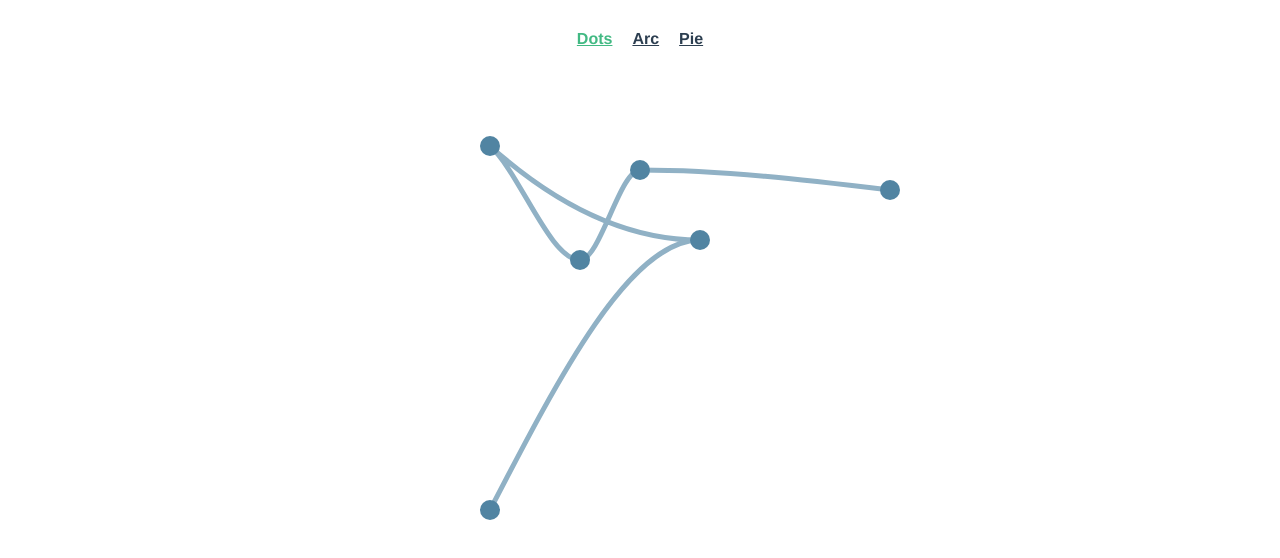
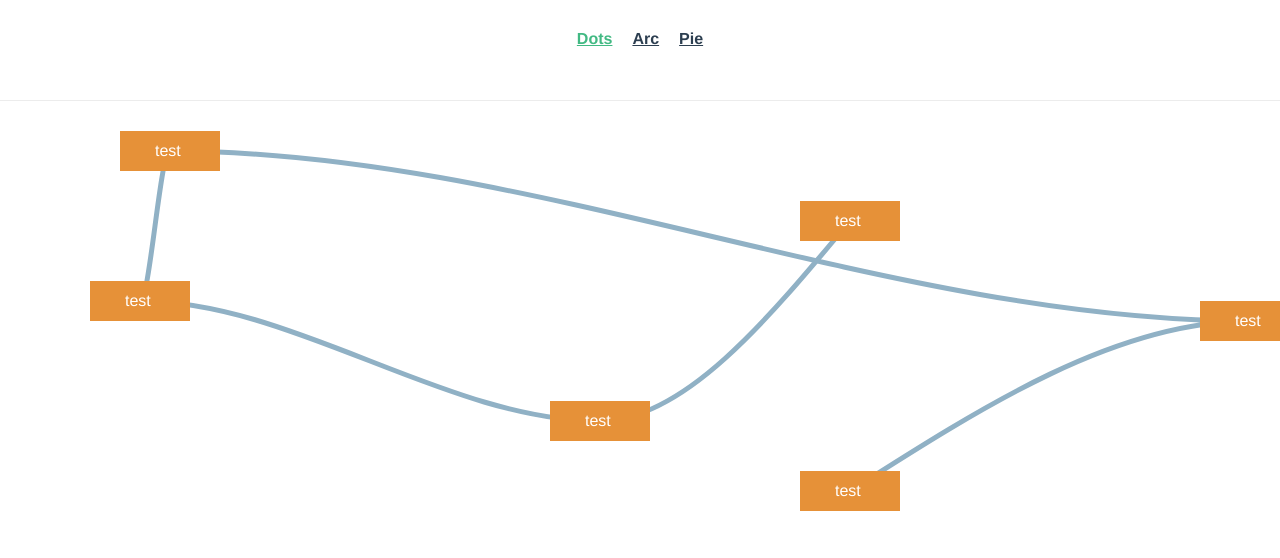
Before and after one commit to myvagrantlife/vue-d3-playground, a Vue app: page / in a window 1280 px wide. Shown: the top 558 px of the page. Built offline with nearby package versions, Linux system fonts and the light colour scheme.

Commit message:
improve dot example closer to ly prototype

```diff
--- a/public/index.html
+++ b/public/index.html
@@ -6,6 +6,7 @@
     <meta name="viewport" content="width=device-width,initial-scale=1.0" />
     <link rel="icon" href="<%= BASE_URL %>favicon.ico" />
     <title>vue-d3-playground</title>
+    <script src="https://code.easypz.io/easypz.latest.min.js"></script>
   </head>
   <body>
     <noscript>
--- a/src/App.vue
+++ b/src/App.vue
@@ -26,8 +26,9 @@ body {
 }
 
 #nav {
-  height: 10vh;
+  height: 5vh;
   padding: 30px;
+  border-bottom:1px solid #ececec;
 
   a {
     font-weight: bold;
@@ -41,11 +42,11 @@ body {
 }
 
 #wrapper {
-  height: 90vh;
+  height: 95vh;
 }
 
 svg {
-  overflow: visible;
+  overflow: hidden;
 }
 
 .value-slider {
--- a/src/components/Dots.vue
+++ b/src/components/Dots.vue
@@ -1,15 +1,19 @@
 <template>
-  <svg>
+ <svg easypz='{ "applyTransformTo": "svg > *", "modes": ["SIMPLE_PAN", "FLICK_PAN", "DBLCLICK_ZOOM_IN", "DBLRIGHTCLICK_ZOOM_OUT", "WHEEL_ZOOM_EASE", "PINCH_ZOOM"], "options": { "minScale": 0.5, "maxScale": 1.5, "bounds": { "top": -4000, "right": 4000, "bottom": 4000, "left": -4000 } }, "modeSettings": { "SIMPLE_PAN": { "minDistance": 3, "delay": "100" }, "FLICK_PAN": { "minDistance": 3, "delay": 300, "friction": 0.005 }, "DBLCLICK_ZOOM_IN": { "dblClickTime": 300, "zoomInScaleChange": "0.3", "zoomOutScaleChange": 3, "maxHoldTime": 200 }, "WHEEL_ZOOM": { "zoomInScaleChange": 0.8, "zoomOutScaleChange": 1.2, "momentumSpeedPercentage": 0.001, "momentumFriction": 0.000004, "easeDuration": 300 }, "PINCH_ZOOM": { "friction": "0.00001" }, "WHEEL_PAN_X": { "speed": 50 }, "BRUSH_ZOOM": { "minDistance": 3, "delay": 300, "minTime": 150 }, "DYNAMIC_ZOOM_X_STATIC": { "speed": 0.05, "minDistance": 3, "delay": 300, "minDirectionPercentage": 0.7 }, "RUB_ZOOM_IN_X": { "speed": 0.02, "minDistance": 15, "minDistanceAfterDirectionChange": 10 }, "SHIFT_DRAG_ZOOM": { "speed": 0.05 } } }'>
     <path stroke="#90b1c5" fill="none" stroke-width="5" :d="d" />
-    <circle
-      r="10"
-      v-for="(item, index) in dataset"
-      :cx="item[0]"
-      :cy="item[1]"
-      :key="index"
-      fill="#5184a2"
-      @click="onClick(item)"
-    />
+    <g v-for="(item, index) in dataset" :key="index">
+      <rect
+        :x="item.x"
+        :y="item.y"
+        width="100"
+        height="40"
+        fill="#e69138"
+        @click="onClick(item)" />
+      <text
+        :x="item.x + 35"
+        :y="item.y + 25"
+        fill="#ffffff">test</text>
+    </g>
   </svg>
 </template>
 
@@ -26,7 +30,7 @@ export default {
   },
   methods: {
     onClick(item) {
-      console.log("this is the item!", item);
+      console.log(`open the menu for item: ${item.title}`)
       this.dataset = _.shuffle(this.dataset);
     }
   },
@@ -35,8 +39,8 @@ export default {
       return d3
         .line()
         .curve(d3["curveMonotoneX"])
-        .x(v => v[0])
-        .y(v => v[1]);
+        .x(v => v.x + 50)
+        .y(v => v.y + 20);
     },
     d() {
       return this.lineGenerator(this.dataset);
@@ -46,12 +50,18 @@ export default {
 </script>
 
 <style lang="scss" scoped>
-path,
+/* path,
 circle {
   transition: all 500ms ease;
+} */
+
+svg {
+  width:100vw;
+  height:90vh;
 }
 
-circle:hover {
-  fill: red;
+rect:hover {
+  fill: #dc8427;
+  cursor: pointer;
 }
 </style>
--- a/src/data/dots.json
+++ b/src/data/dots.json
@@ -1 +1,8 @@
-[[0, 370], [210, 100], [0, 6], [90, 120], [150, 30], [400, 50]]
+[
+  {"x": 800, "y": 370, "title": "item1"},
+  {"x": 1200, "y": 200, "title": "item2"},
+  {"x": 120, "y": 30, "title": "item3"},
+  {"x": 90, "y": 180, "title": "item4"},
+  {"x": 550, "y": 300, "title": "item5"},
+  {"x": 800, "y": 100, "title": "item6"}
+]
```
